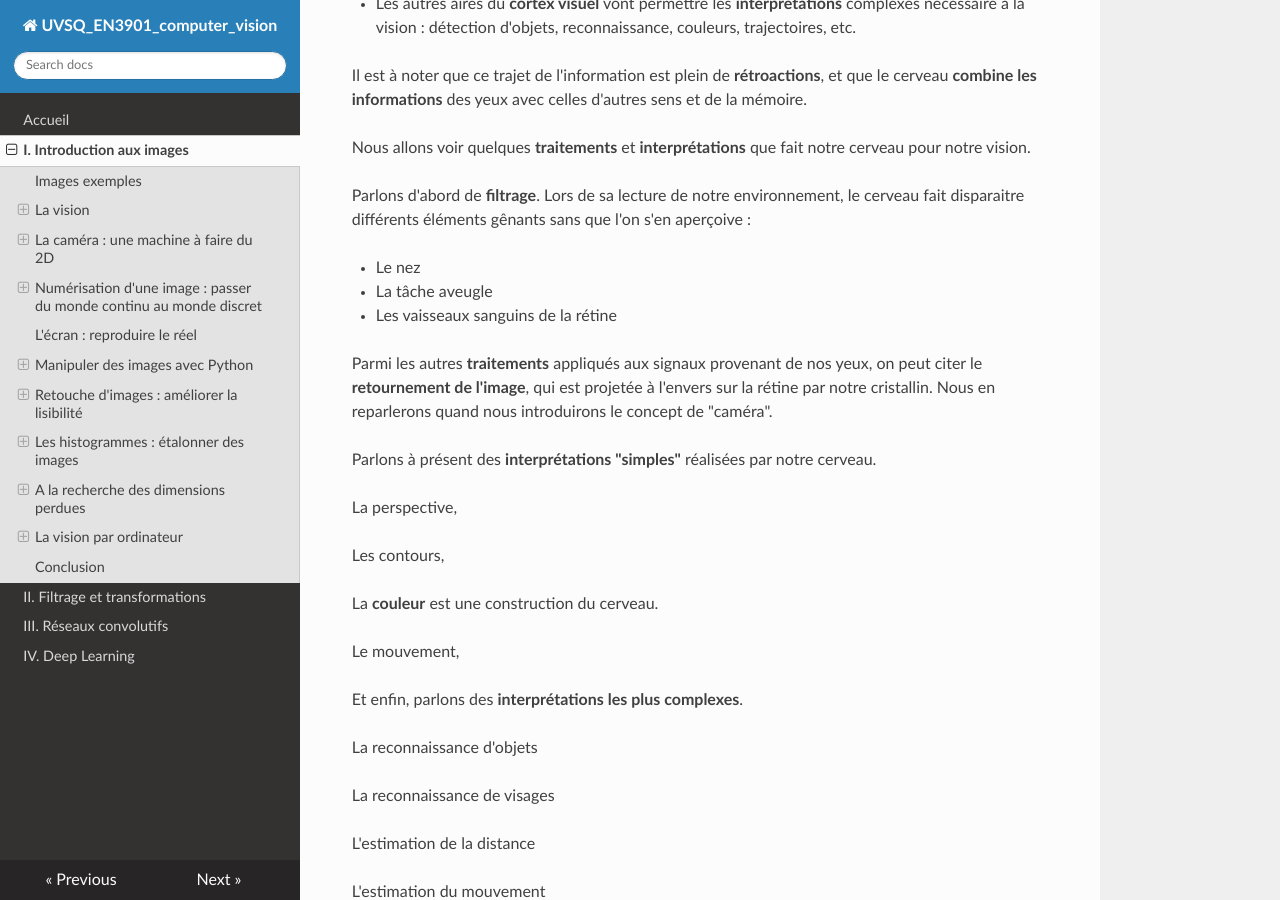
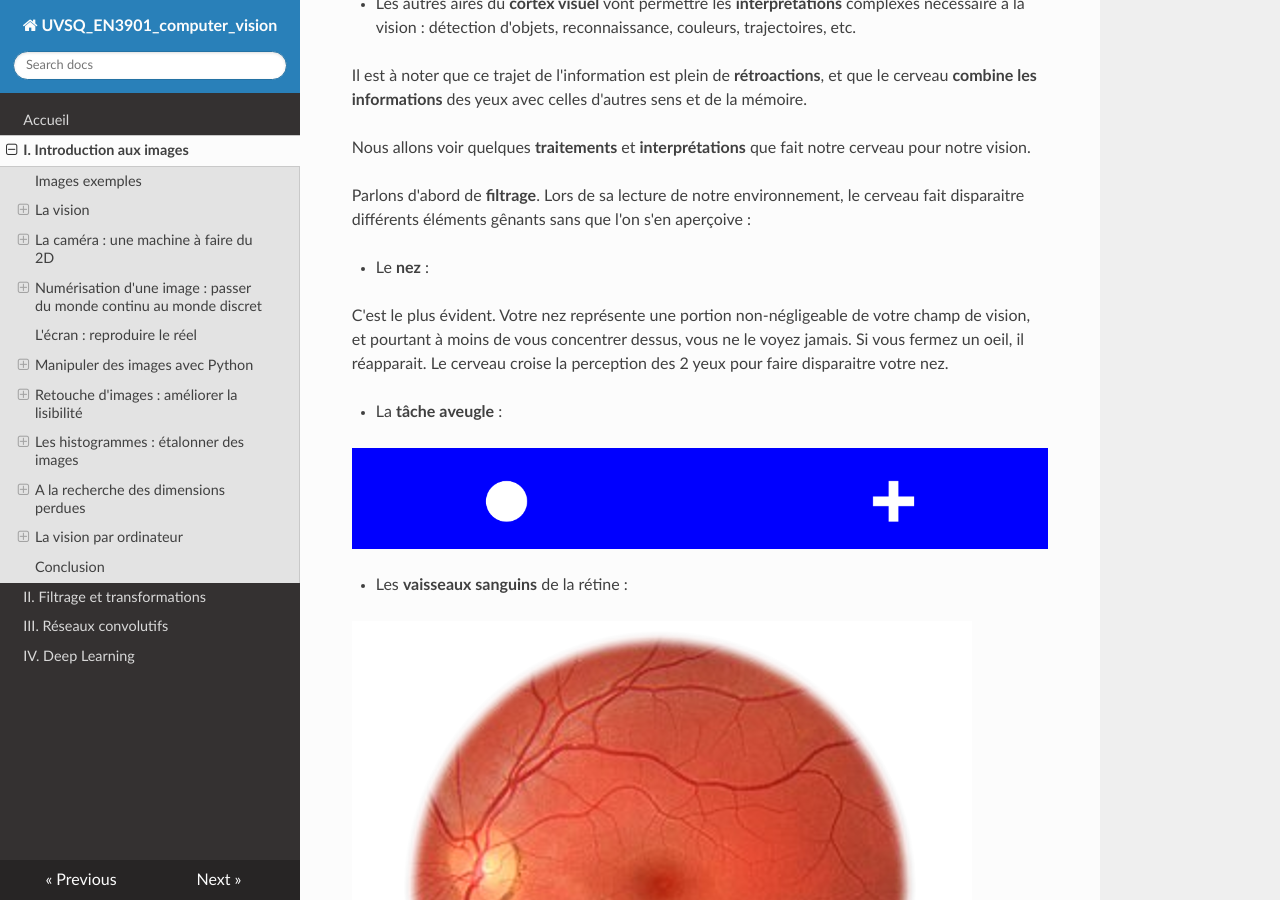
Before and after one commit to NicOudart/UVSQ_EN3901_computer_vision, an MkDocs documentation site: the page built from docs/Chap1_Introduction_images.md, in a window 1280 px wide and 900 px high, scrolled down 14667 px. Built offline with MkDocs 1.6.1, drawn with Linux system fonts in a browser that asks for light colours; nearby versions of some CDN libraries.

Commit message:
-Progress on Chapter 1.

```diff
--- a/docs/Chap1_Introduction_images.md
+++ b/docs/Chap1_Introduction_images.md
@@ -306,11 +306,20 @@ Nous allons voir quelques **traitements** et **interprétations** que fait notre
 Parlons d'abord de **filtrage**.
 Lors de sa lecture de notre environnement, le cerveau fait disparaitre différents éléments gênants sans que l'on s'en aperçoive :
 
-* Le nez
+* Le **nez** :
 
-* La tâche aveugle
+C'est le plus évident.
+Votre nez représente une portion non-négligeable de votre champ de vision, et pourtant à moins de vous concentrer dessus, vous ne le voyez jamais.
+Si vous fermez un oeil, il réapparait.
+Le cerveau croise la perception des 2 yeux pour faire disparaitre votre nez.
 
-* Les vaisseaux sanguins de la rétine
+* La **tâche aveugle** :
+
+![Expérience de Mariotte](img/Chap1_illusion_blind_spot.png)
+
+* Les **vaisseaux sanguins** de la rétine :
+
+![Vascularisation de la rétine humaine](img/Chap1_retina_image.png)
 
 Parmi les autres **traitements** appliqués aux signaux provenant de nos yeux, on peut citer le **retournement de l'image**, qui est projetée à l'envers sur la rétine par notre cristallin.
 Nous en reparlerons quand nous introduirons le concept de "caméra".
```
Also changed, not shown: docs/img/Chap1_illusion_blind_spot.png (added), docs/img/Chap1_retina_image.png (added).
